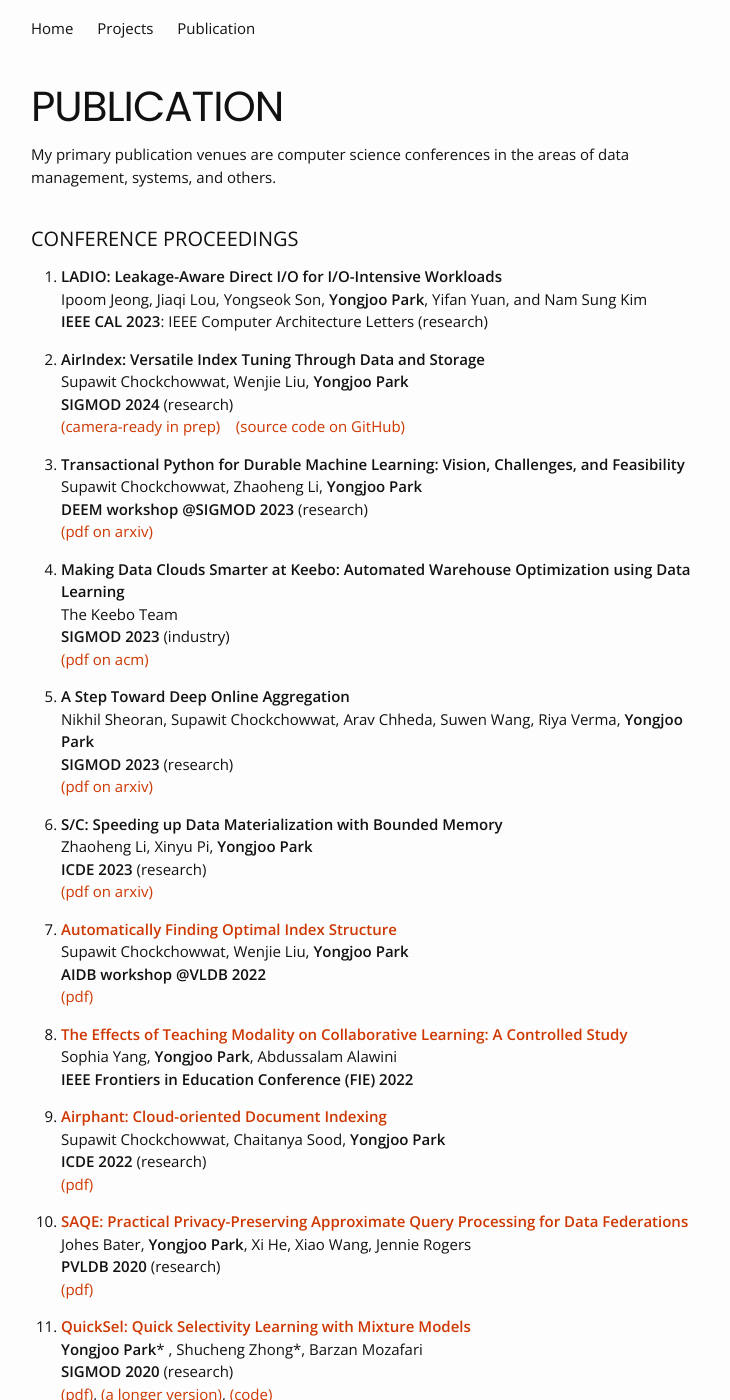
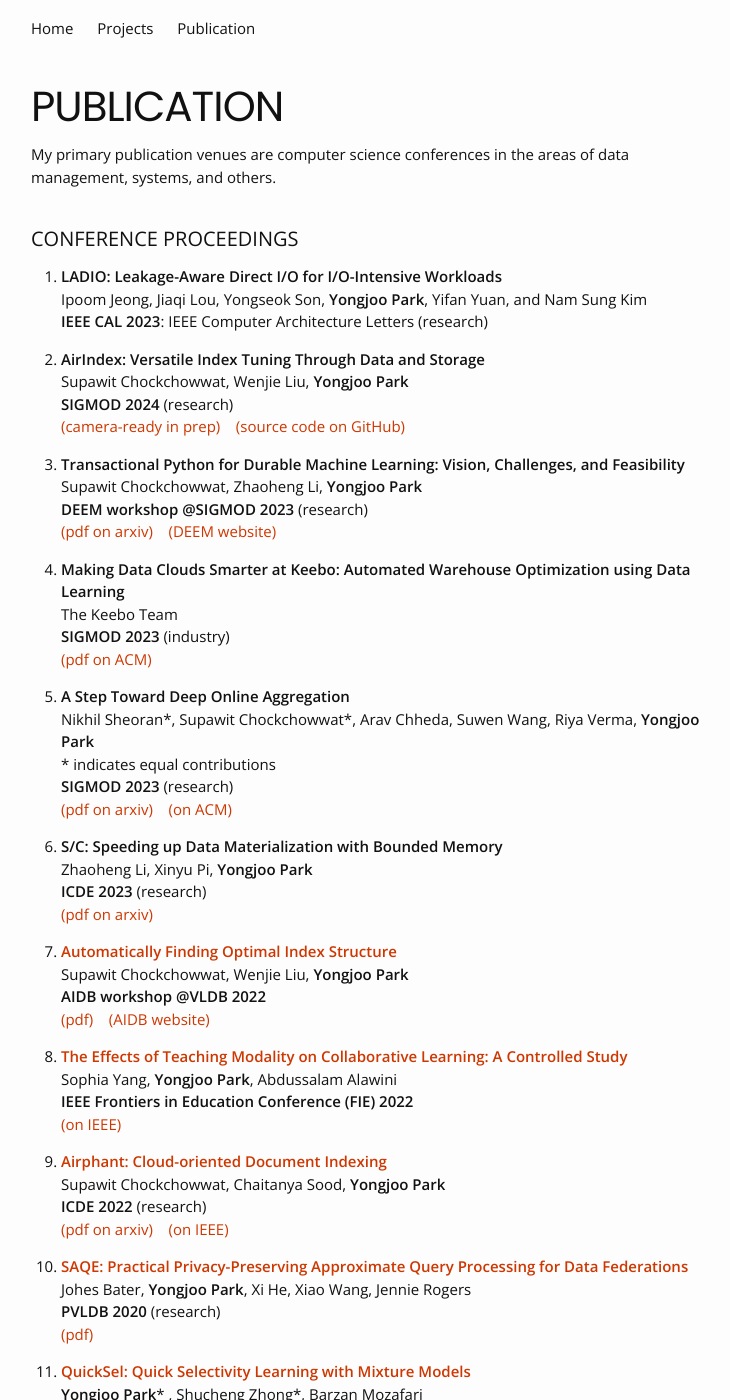
Before and after one commit to pyongjoo/pyongjoo.github.io, a Jekyll site: the page built from publication.md, in a window 1280 px wide and 1400 px high. Shown: the whole window, without its empty margins (269-999 px from the left). Built offline with Jekyll 4.4.1, drawn with Linux system fonts in a browser that asks for light colours.

Commit message:
equal contrb added

```diff
--- a/publication.md
+++ b/publication.md
@@ -20,22 +20,26 @@
 1. **AirIndex: Versatile Index Tuning Through Data and Storage**
    Supawit Chockchowwat, Wenjie Liu, **Yongjoo Park**
    **SIGMOD 2024** (research)
-   [(camera-ready in prep)]() &nbsp;&nbsp; [(source code on GitHub)](https://github.com/illinoisdata/airindex-public)
+   [(camera-ready in prep)]() &nbsp;&nbsp;
+   [(source code on GitHub)](https://github.com/illinoisdata/airindex-public)
 
 1. **Transactional Python for Durable Machine Learning: Vision, Challenges, and Feasibility**
    Supawit Chockchowwat, Zhaoheng Li, **Yongjoo Park**
    **DEEM workshop @SIGMOD 2023** (research)
-   [(pdf on arxiv)](https://arxiv.org/abs/2305.08770)
+   [(pdf on arxiv)](https://arxiv.org/abs/2305.08770) &nbsp;&nbsp;
+   [(DEEM website)](http://deem-workshop.org/)
 
 1. **Making Data Clouds Smarter at Keebo: Automated Warehouse Optimization using Data Learning**
    The Keebo Team
    **SIGMOD 2023** (industry)
-   [(pdf on acm)](https://dl.acm.org/doi/10.1145/3555041.3589681)
+   [(pdf on ACM)](https://dl.acm.org/doi/10.1145/3555041.3589681)
 
 1. **A Step Toward Deep Online Aggregation**
-   Nikhil Sheoran, Supawit Chockchowwat, Arav Chheda, Suwen Wang, Riya Verma, **Yongjoo Park**
+   Nikhil Sheoran\*, Supawit Chockchowwat\*, Arav Chheda, Suwen Wang, Riya Verma, **Yongjoo Park**
+   \* indicates equal contributions
    **SIGMOD 2023** (research)
-   [(pdf on arxiv)](https://arxiv.org/abs/2303.04103)
+   [(pdf on arxiv)](https://arxiv.org/abs/2303.04103) &nbsp;&nbsp;
+   [(on ACM)](https://dl.acm.org/doi/10.1145/3589269)
 
 1. **S/C: Speeding up Data Materialization with Bounded Memory**
    Zhaoheng Li, Xinyu Pi, **Yongjoo Park**
@@ -45,16 +49,19 @@
 1. **[Automatically Finding Optimal Index Structure](https://sites.google.com/view/aidb2022/home/accepted-papers?authuser=0)**
    Supawit Chockchowwat, Wenjie Liu, **Yongjoo Park**
    **AIDB workshop @VLDB 2022**
-   [(pdf)](https://arxiv.org/abs/2208.03823)
+   [(pdf)](https://arxiv.org/abs/2208.03823) &nbsp;&nbsp;
+   [(AIDB website)](https://sites.google.com/view/aidb2022/)
 
 1. **[The Effects of Teaching Modality on Collaborative Learning: A Controlled Study](https://ieeexplore.ieee.org/document/9962705/)**
    Sophia Yang, **Yongjoo Park**, Abdussalam Alawini
    **IEEE Frontiers in Education Conference (FIE) 2022**
+   [(on IEEE)](https://ieeexplore.ieee.org/document/9962705)
 
 1. **[Airphant: Cloud-oriented Document Indexing](https://www.computer.org/csdl/proceedings-article/icde/2022/088300b368/1FwFnhXNpq8)**
    Supawit Chockchowwat, Chaitanya Sood, **Yongjoo Park**
    **ICDE 2022** (research)
-   [(pdf)](https://arxiv.org/abs/2112.13323)
+   [(pdf on arxiv)](https://arxiv.org/abs/2112.13323) &nbsp;&nbsp;
+   [(on IEEE)](https://www.computer.org/csdl/proceedings-article/icde/2022/088300b368/1FwFnhXNpq8)
 
 1. **[SAQE: Practical Privacy-Preserving Approximate Query Processing for Data Federations](http://www.vldb.org/pvldb/vol13/p2691-bater.pdf)**
    Johes Bater, **Yongjoo Park**, Xi He, Xiao Wang, Jennie Rogers
```
